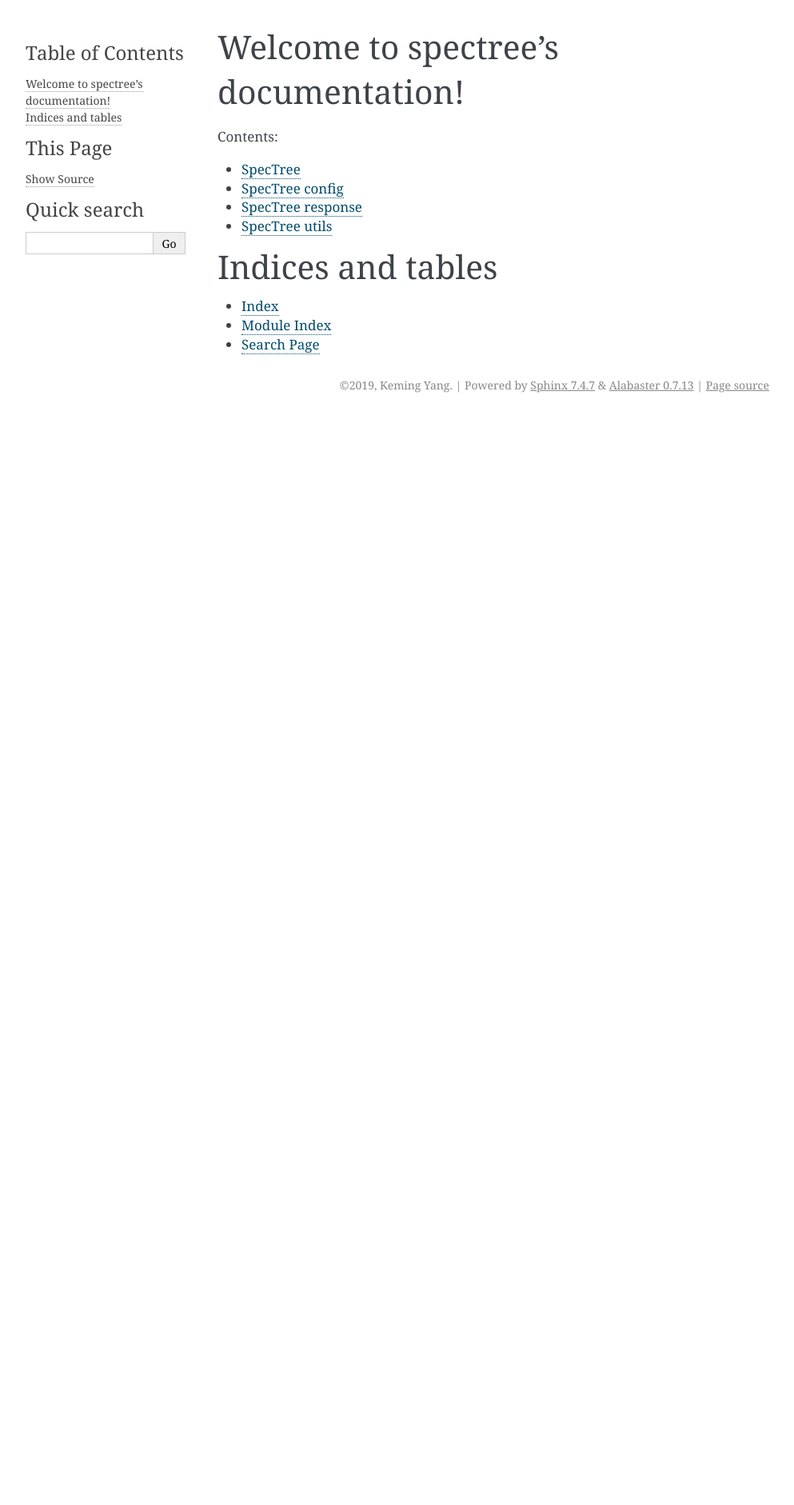
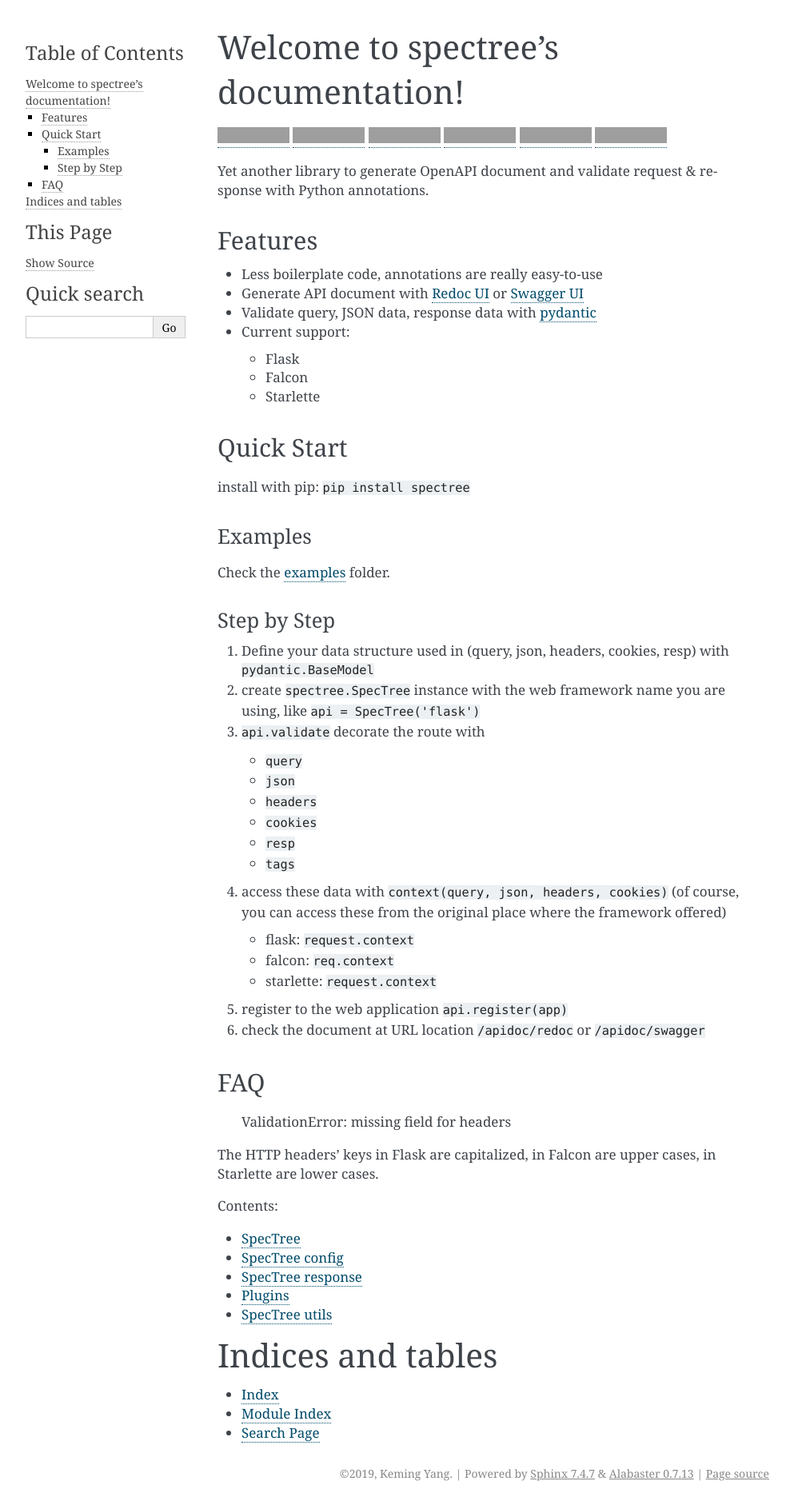
Before and after one commit to risingstar120/spectree, a Sphinx documentation site: the page built from docs/source/index.rst, in a window 1280 px wide. Shown: the whole page at 80% size, without its empty margins (148-1141 px from the left). Built offline with Sphinx 7.4.7, drawn with Linux system fonts in a browser that asks for light colours; before the commit the page ends 900 px from its top, so only the background shows below that; grey boxes are pictures that could not be loaded.

Commit message:
add docs

```diff
--- a/docs/source/conf.py
+++ b/docs/source/conf.py
@@ -53,3 +53,6 @@ html_theme = 'alabaster'
 # relative to this directory. They are copied after the builtin static files,
 # so a file named "default.css" will overwrite the builtin "default.css".
 html_static_path = ['_static']
+
+# read the doc
+master_doc = 'index'
--- a/docs/source/index.rst
+++ b/docs/source/index.rst
@@ -6,6 +6,89 @@
 Welcome to spectree's documentation!
 ====================================
 
+|GitHub Actions| |pypi| |downloads| |versions| |Language grade: Python|
+|Documentation Status|
+
+Yet another library to generate OpenAPI document and validate request &
+response with Python annotations.
+
+Features
+--------
+
+-  Less boilerplate code, annotations are really easy-to-use
+-  Generate API document with `Redoc UI`_ or `Swagger UI`_
+-  Validate query, JSON data, response data with `pydantic`_
+-  Current support:
+
+   -  Flask
+   -  Falcon
+   -  Starlette
+
+Quick Start
+-----------
+
+install with pip: ``pip install spectree``
+
+Examples
+~~~~~~~~
+
+Check the `examples`_ folder.
+
+Step by Step
+~~~~~~~~~~~~
+
+1. Define your data structure used in (query, json, headers, cookies,
+   resp) with ``pydantic.BaseModel``
+2. create ``spectree.SpecTree`` instance with the web framework name you
+   are using, like ``api = SpecTree('flask')``
+3. ``api.validate`` decorate the route with
+
+   -  ``query``
+   -  ``json``
+   -  ``headers``
+   -  ``cookies``
+   -  ``resp``
+   -  ``tags``
+
+4. access these data with ``context(query, json, headers, cookies)`` (of
+   course, you can access these from the original place where the
+   framework offered)
+
+   -  flask: ``request.context``
+   -  falcon: ``req.context``
+   -  starlette: ``request.context``
+
+5. register to the web application ``api.register(app)``
+6. check the document at URL location ``/apidoc/redoc`` or
+   ``/apidoc/swagger``
+
+FAQ
+---
+
+   ValidationError: missing field for headers
+
+The HTTP headers’ keys in Flask are capitalized, in Falcon are upper
+cases, in Starlette are lower cases.
+
+.. _Redoc UI: https://github.com/Redocly/redoc
+.. _Swagger UI: https://github.com/swagger-api/swagger-ui
+.. _pydantic: https://github.com/samuelcolvin/pydantic/
+.. _examples: https://github.com/0b01001001/spectree/blob/master/examples
+
+.. |GitHub Actions| image:: https://github.com/0b01001001/spectree/workflows/Python%20package/badge.svg
+   :target: https://github.com/0b01001001/spectree/actions
+.. |pypi| image:: https://img.shields.io/pypi/v/spectree.svg
+   :target: https://pypi.python.org/pypi/spectree
+.. |downloads| image:: https://img.shields.io/pypi/dm/spectree.svg
+   :target: https://pypistats.org/packages/spectree
+.. |versions| image:: https://img.shields.io/pypi/pyversions/spectree.svg
+   :target: https://github.com/0b01001001/spectree
+.. |Language grade: Python| image:: https://img.shields.io/lgtm/grade/python/g/0b01001001/spectree.svg?logo=lgtm&logoWidth=18
+   :target: https://lgtm.com/projects/g/0b01001001/spectree/context:python
+.. |Documentation Status| image:: https://readthedocs.org/projects/spectree/badge/?version=latest
+   :target: https://spectree.readthedocs.io/en/latest/?badge=latest
+
+
 .. toctree::
    :maxdepth: 2
    :caption: Contents:
@@ -13,6 +96,7 @@ Welcome to spectree's documentation!
    spectree
    config
    response
+   plugins
    utils
 
 
```
Also changed, not shown: README.md (+11 -9 lines), docs/source/plugins.rst (added, +14 -0 lines), 3 other files.
